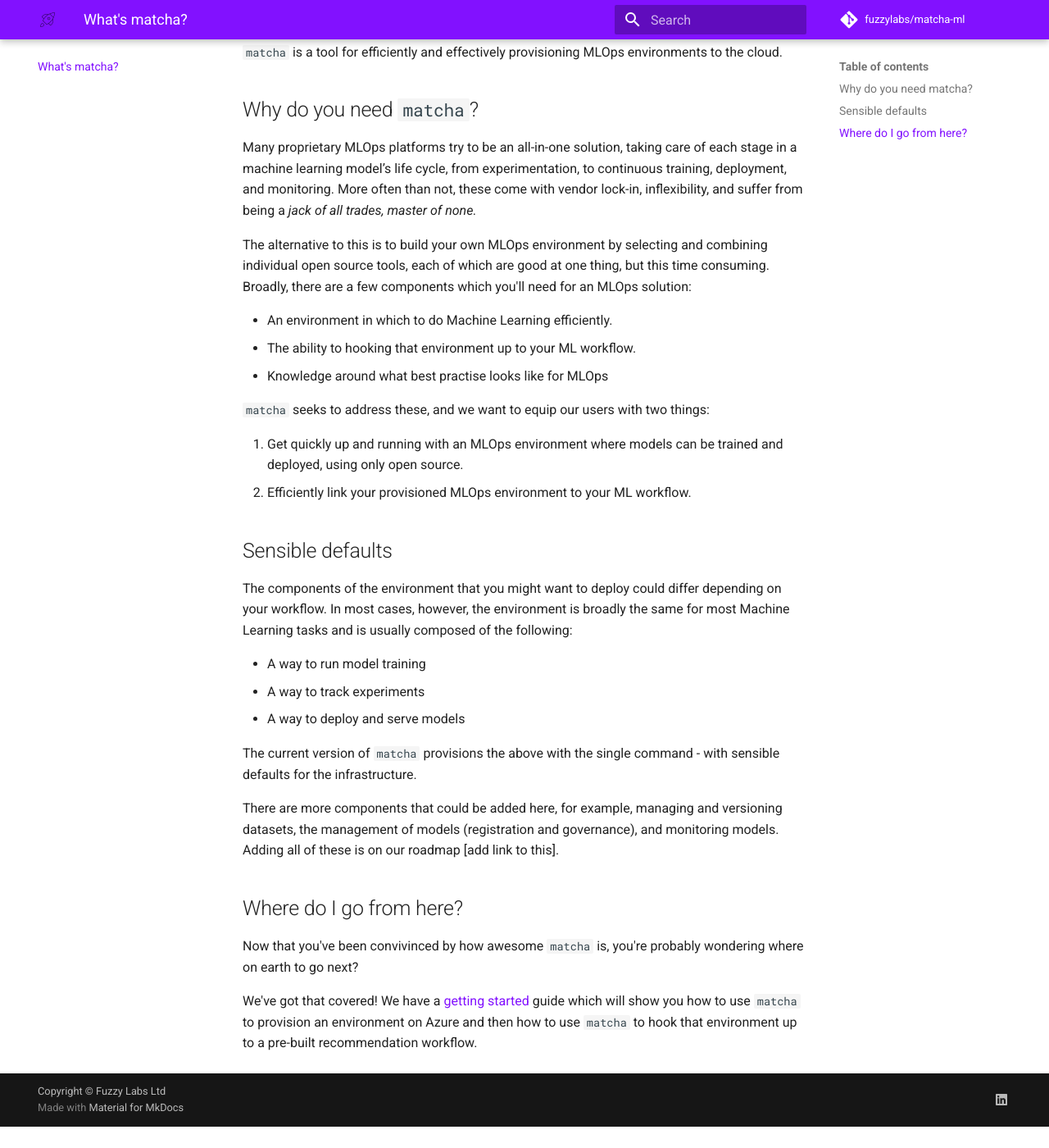
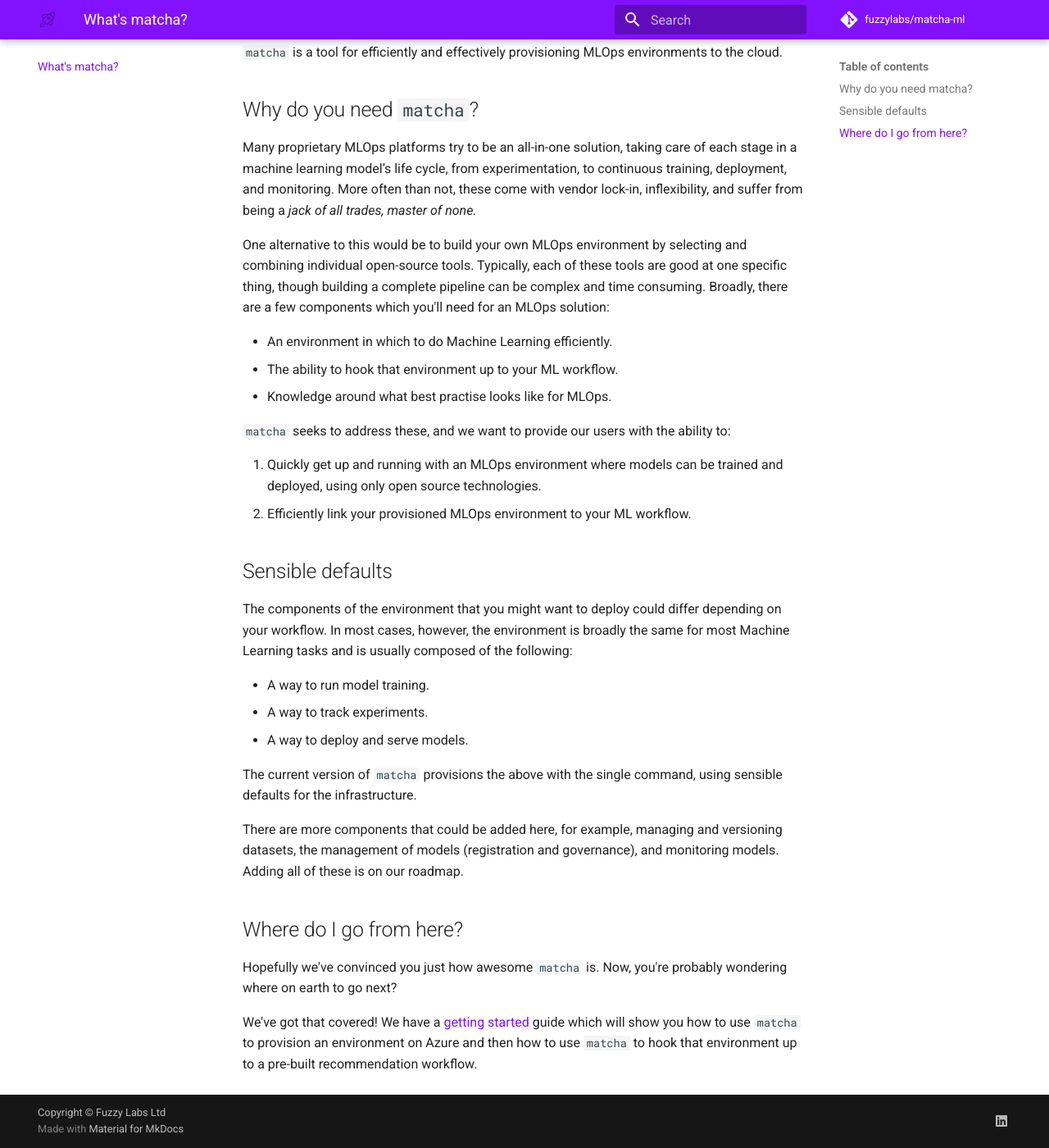
Before and after one commit to fuzzylabs/matcha, an MkDocs documentation site: the page built from docs/index.md, in a window 1280 px wide and 1400 px high, scrolled down 177 px. Shown: the whole window at 82% size. Built offline with MkDocs 1.6.1 and Material for MkDocs 9.7.7, drawn with Linux system fonts in a browser that asks for light colours; comment, search, counter and statistics services are not loaded; before the commit the page ends 1551 px from its top, so only the background shows below that.

Commit message:
RPD-103 updated based on review

```diff
--- a/docs/index.md
+++ b/docs/index.md
@@ -4,31 +4,31 @@
 
 Many proprietary MLOps platforms try to be an all-in-one solution, taking care of each stage in a machine learning model’s life cycle, from experimentation, to continuous training, deployment, and monitoring. More often than not, these come with vendor lock-in, inflexibility, and suffer from being a _jack of all trades, master of none._
 
-The alternative to this is to build your own MLOps environment by selecting and combining individual open source tools, each of which are good at one thing, but this time consuming. Broadly, there are a few components which you'll need for an MLOps solution:
+One alternative to this would be to build your own MLOps environment by selecting and combining individual open-source tools. Typically, each of these tools are good at one specific thing, though building a complete pipeline can be complex and time consuming. Broadly, there are a few components which you'll need for an MLOps solution:
 
 * An environment in which to do Machine Learning efficiently.
-* The ability to hooking that environment up to your ML workflow.
-* Knowledge around what best practise looks like for MLOps
+* The ability to hook that environment up to your ML workflow.
+* Knowledge around what best practise looks like for MLOps.
 
-`matcha` seeks to address these, and we want to equip our users with two things:
+`matcha` seeks to address these, and we want to provide our users with the ability to:
 
-1. Get quickly up and running with an MLOps environment where models can be trained and deployed, using only open source.
+1. Quickly get up and running with an MLOps environment where models can be trained and deployed, using only open source technologies.
 2. Efficiently link your provisioned MLOps environment to your ML workflow.
 
 ## Sensible defaults
 
 The components of the environment that you might want to deploy could differ depending on your workflow. In most cases, however, the environment is broadly the same for most Machine Learning tasks and is usually composed of the following:
 
-* A way to run model training
-* A way to track experiments
-* A way to deploy and serve models
+* A way to run model training.
+* A way to track experiments.
+* A way to deploy and serve models.
 
-The current version of `matcha` provisions the above with the single command - with sensible defaults for the infrastructure.
+The current version of `matcha` provisions the above with the single command, using sensible defaults for the infrastructure.
 
-There are more components that could be added here, for example, managing and versioning datasets, the management of models (registration and governance), and monitoring models. Adding all of these is on our roadmap [add link to this].
+There are more components that could be added here, for example, managing and versioning datasets, the management of models (registration and governance), and monitoring models. Adding all of these is on our roadmap.
 
 ## Where do I go from here?
 
-Now that you've been convivinced by how awesome `matcha` is, you're probably wondering where on earth to go next?
+Hopefully we've convinced you just how awesome `matcha` is. Now, you're probably wondering where on earth to go next?
 
 We've got that covered! We have a [getting started](getting-started.md) guide which will show you how to use `matcha` to provision an environment on Azure and then how to use `matcha` to hook that environment up to a pre-built recommendation workflow.
```
Also changed, not shown: README.md (+4 -5 lines), docs/getting-started.md (+1 -1 lines).
